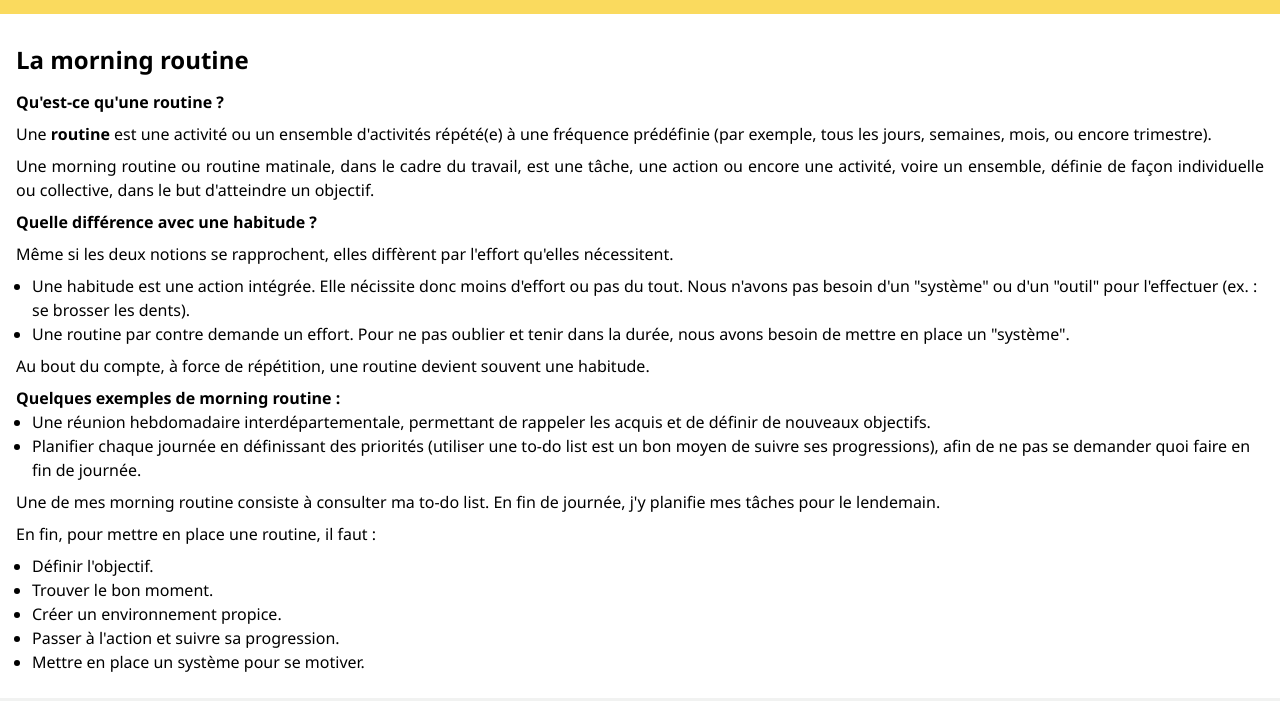
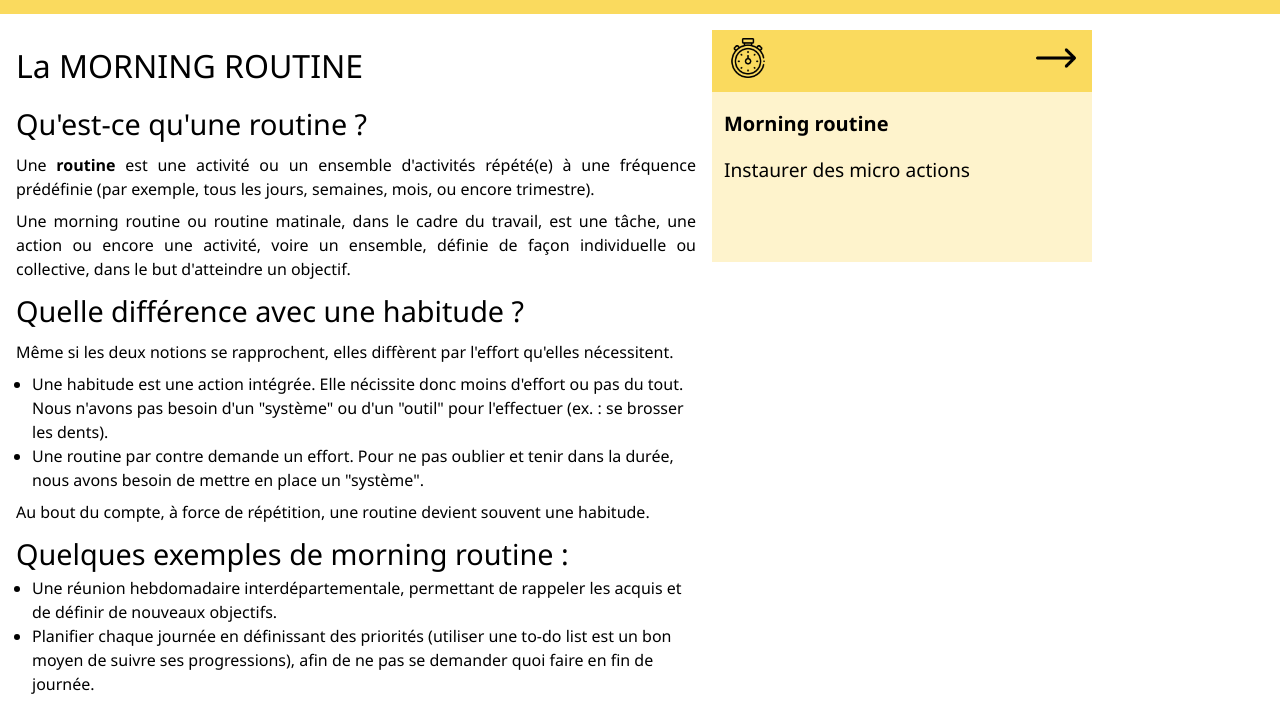
Before and after one commit to samarceldjo/organiser-son-travail, a plain HTML site: page morning-routine.html in a window 1280 px wide. Shown: the part 86-787 px from the top of the page. Drawn offline with Linux system fonts and the light colour scheme.

Commit message:
adding routine card

```diff
--- a/morning-routine.html
+++ b/morning-routine.html
@@ -18,9 +18,9 @@
             </div>
         </div>
     </header>
-    <main>
+    <main class="routine-main">
         <article>
-            <h1>La morning routine</h1>
+            <h1>La MORNING ROUTINE</h1>
             <h4>
                 Qu'est-ce qu'une routine ?
             </h4>
@@ -86,6 +86,24 @@
                 </ul>
             </p>
         </article>
+        <aside>
+            <div class="card">
+                <div class="card-title">
+                    <span>
+                        <img src="assets/timer.png" alt="timer">
+                    </span>
+                    <span>
+                        <img src="assets/right-arrow.png" alt="right-arrow">
+                    </span>
+                </div>
+                <div class="card-body">
+                    <h2>
+                        <a href="morning-routine.html">Morning routine</a>
+                    </h2>
+                    <p>Instaurer des micro actions</p>
+                </div>
+            </div>
+        </aside>
 
     </main>
     <footer>
--- a/style.css
+++ b/style.css
@@ -6,6 +6,8 @@
 }
 header {
     width: 100%;
+    position: fixed;
+    z-index: 100;
 }
 .navbar {
     width: 100%;
@@ -27,8 +29,10 @@ header {
     background-color: #fff;
 }
 main {
+    position: absolute;
+    z-index: 1;
     padding: 16px;
-    margin: 0 auto;
+    margin: 100px auto 0;
     display: flex;
     justify-content: center;
     flex-direction: column;
@@ -99,16 +103,36 @@ main {
     background-color: #ffcabf50;
 }
 
-
+article {
+    max-width: 680px;
+    margin-bottom: 40px;
+}
+article h1 {
+    font-size: 2rem;
+    font-weight: 500;
+    margin: 12px 0;
+}
+article h4 {
+    font-size: 1.8rem;
+    font-weight: 500;
+}
 article p {
     margin: 8px 0;
     text-align: justify;
 }
-article h1 {
-    margin: 12px 0;
-}
 article ul li {
     margin-left: 16px;
+}
+
+aside .card {
+    width: 380px;
+}
+
+.routine-main {
+    display: flex;
+    justify-content: space-between;
+    align-items: flex-start;
+    flex-direction: column;
 }
 
 footer {
@@ -123,3 +147,14 @@ footer a {
 footer a:hover {
     text-decoration: none;
 }
+
+@media (min-width: 418px) {
+    .routine-main {
+        flex-direction: row;
+    }
+    article {
+        margin-right: 1rem;
+    }
+
+    footer { background-color: #fff;}
+}
```
